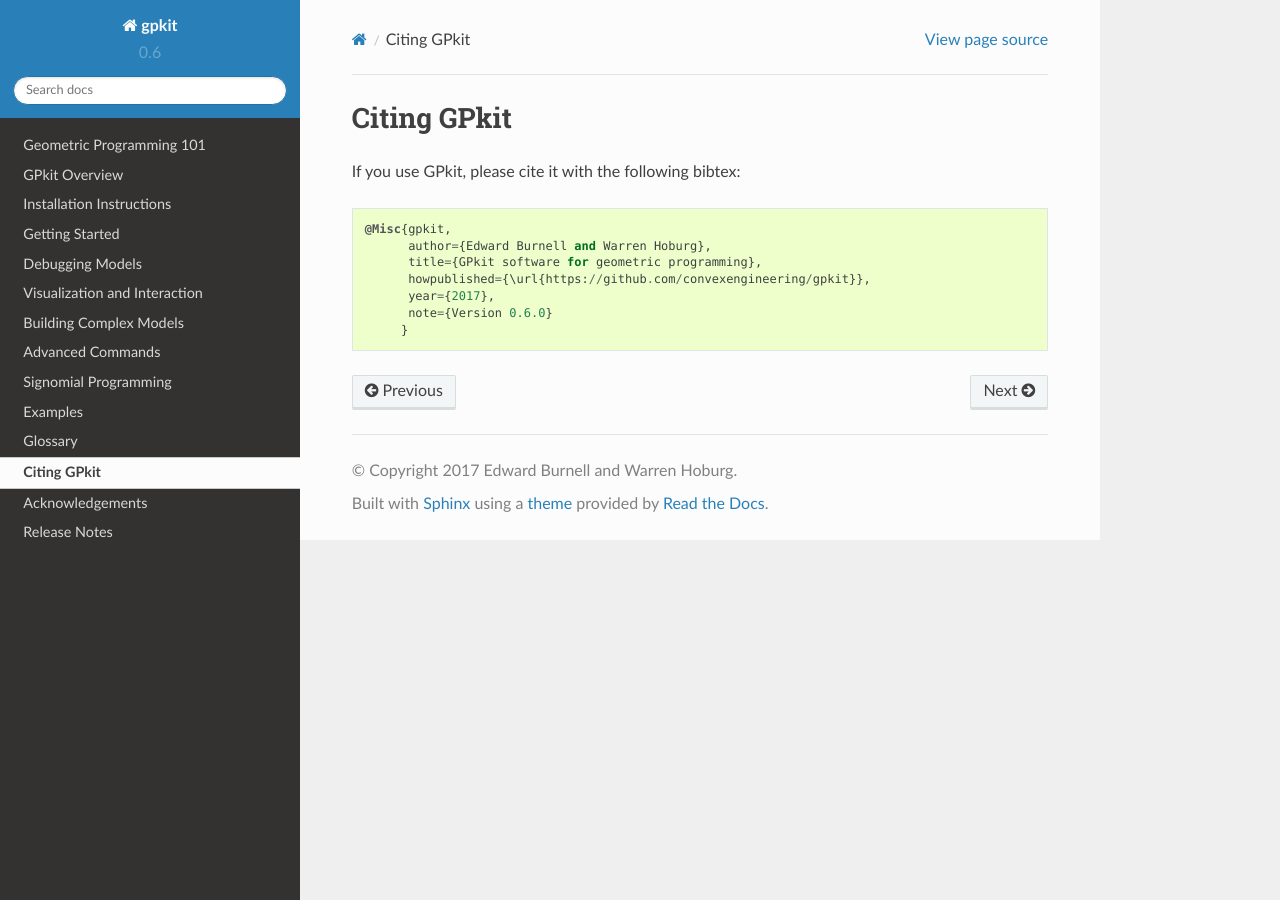
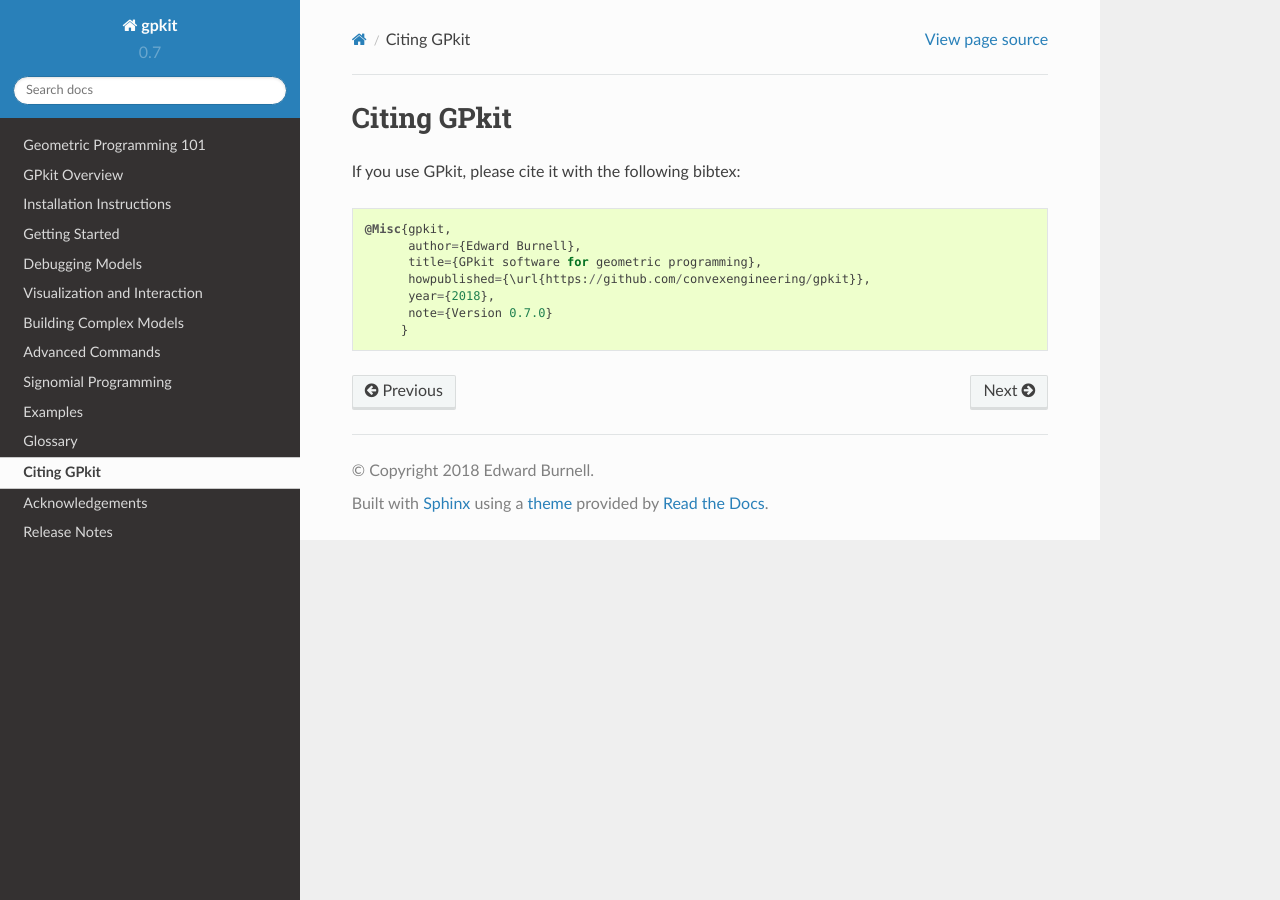
Before and after one commit to convexengineering/gpkit, a Sphinx documentation site: the page built from docs/source/citinggpkit.rst, in a window 1280 px wide. Built offline with Sphinx 7.4.7 and the Read the Docs theme 2.0.0, drawn with Linux system fonts in a browser that asks for light colours.

Commit message:
more prep for v0.7

```diff
--- a/docs/source/citinggpkit.rst
+++ b/docs/source/citinggpkit.rst
@@ -4,9 +4,9 @@ Citing GPkit
 If you use GPkit, please cite it with the following bibtex::
 
     @Misc{gpkit,
-          author={Edward Burnell and Warren Hoburg},
+          author={Edward Burnell},
           title={GPkit software for geometric programming},
           howpublished={\url{https://github.com/convexengineering/gpkit}},
-          year={2017},
-          note={Version 0.6.0}
+          year={2018},
+          note={Version 0.7.0}
          }
--- a/docs/source/conf.py
+++ b/docs/source/conf.py
@@ -48,16 +48,16 @@ master_doc = 'index'
 
 # General information about the project.
 project = u'gpkit'
-copyright = u'2017 Edward Burnell and Warren Hoburg'
+copyright = u'2018 Edward Burnell'
 
 # The version info for the project you're documenting, acts as replacement for
 # |version| and |release|, also used in various other places throughout the
 # built documents.
 #
 # The short X.Y version.
-version = '0.6'
+version = '0.7'
 # The full version, including alpha/beta/rc tags.
-release = '0.6.0'
+release = '0.7.0'
 
 # The language for content autogenerated by Sphinx. Refer to documentation
 # for a list of supported languages.
--- a/gpkit/__init__.py
+++ b/gpkit/__init__.py
@@ -1,5 +1,5 @@
 "GP and SP modeling package"
-__version__ = "0.6.0"
+__version__ = "0.7.0"
 
 from ._pint import units, ureg, DimensionalityError
 from .globals import settings
--- a/setup.py
+++ b/setup.py
@@ -25,7 +25,7 @@ and `CVXopt <http://cvxopt.org/>`_.
 
 LICENSE = """The MIT License (MIT)
 
-Copyright (c) 2017 Edward Burnell and Warren Hoburg
+Copyright (c) 2018 Edward Burnell
 
 Permission is hereby granted, free of charge, to any person obtaining a copy
 of this software and associated documentation files (the "Software"), to deal
@@ -49,11 +49,11 @@ setup(
     name="gpkit",
     description="Package for defining and manipulating geometric "
                 "programming models.",
-    author="Edward Burnell and Warren Hoburg",
+    author="Edward Burnell",
     author_email="gpkit@mit.edu",
     url="https://www.github.com/convexengineering/gpkit",
     install_requires=["numpy >= 1.12.1", "pint >= 0.7", "scipy"],
-    version="0.6.0.0",
+    version="0.7.0.0",
     packages=["gpkit", "gpkit.tools", "gpkit.interactive", "gpkit.constraints",
               "gpkit.nomials", "gpkit.tests", "gpkit._mosek", "gpkit._pint"],
     package_data={"gpkit": ["env/*"],
```
Also changed, not shown: 3 other files.
